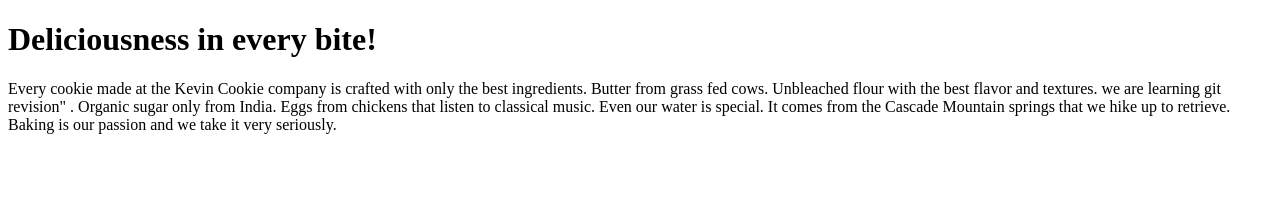
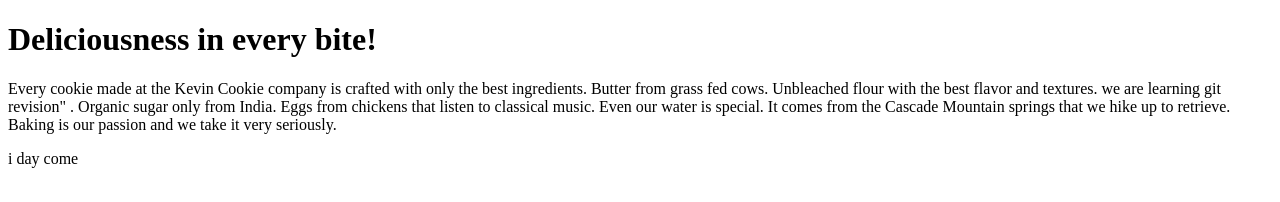
Before and after one commit to chimaobimarcellinus/cookingrevision.com, a plain HTML site: page index.htm in a window 1280 px wide. Drawn offline with Linux system fonts and the light colour scheme.

Commit message:
Branch update commited

```diff
--- a/index.htm
+++ b/index.htm
@@ -11,5 +11,7 @@ we are learning git revision" .
 
  Organic sugar only from India. Eggs from chickens that listen to classical music. Even our water is special. It comes from the Cascade Mountain springs that we hike up to retrieve. Baking is our passion and we take it very seriously.</p>
 
+i day come
+
 </body>
 </html>
```
